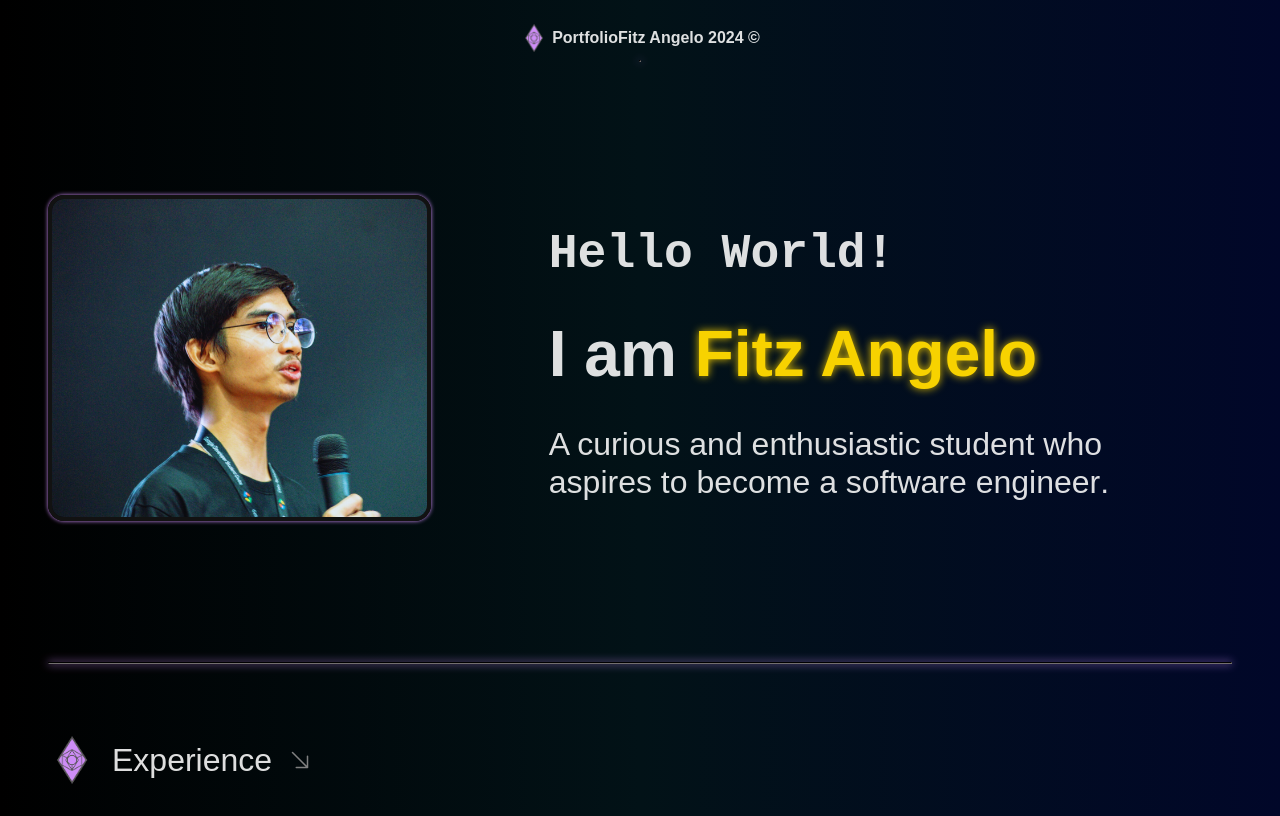
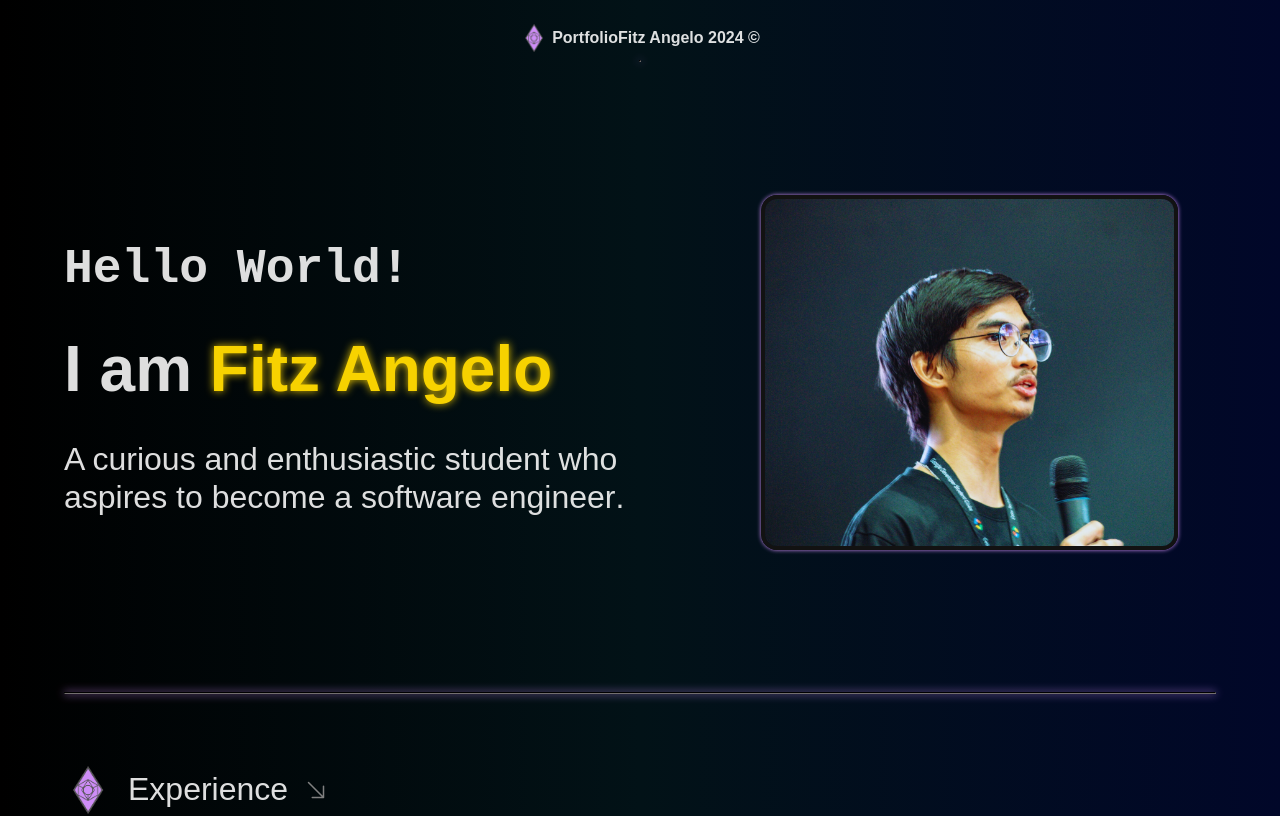
Before and after one commit to kulaizki/Portfolio, a React (Vite) app: page / in a window 1280 px wide. Shown: the top 816 px of the page. Built offline with nearby package versions, Linux system fonts and the light colour scheme.

Commit message:
style: swap intro text and image position

```diff
--- a/src/App.css
+++ b/src/App.css
@@ -1,6 +1,6 @@
 .App {
   height: 100%;
-  padding: 24px 48px;
+  padding: 24px 64px;
   overflow-x: hidden;
   place-items: center;
 }
--- a/src/components/intro/Intro.css
+++ b/src/components/intro/Intro.css
@@ -22,7 +22,7 @@
 }
 
 .Intro__img > img {
-  width: 80%;
+  width: 90%;
   max-width: 48rem;
   border-radius: 1rem;
   border: 4px solid #121212;
--- a/src/components/intro/Intro.jsx
+++ b/src/components/intro/Intro.jsx
@@ -3,9 +3,6 @@ import "./Intro.css";
 function Intro() {
   return (
     <div className="Intro">
-      <div className="Intro__img">
-        <img src="./fitz-speaker.jpg" alt="" />
-      </div>
       <div className="Intro__text">
         <h2>
           <span className="Intro__underline__animation__1">Hello World!</span>
@@ -22,6 +19,9 @@ function Intro() {
           .
         </p>
       </div>
+      <div className="Intro__img">
+        <img src="./fitz-speaker.jpg" alt="" />
+      </div>
     </div>
   );
 }
```
